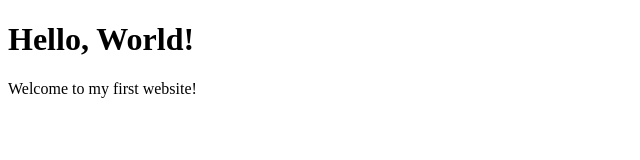
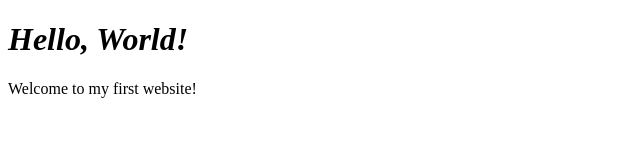
Before and after one commit to tythompson-glitch/first-website, a plain HTML site: page index.html in a window 1280 px wide. Shown: the full height of the page, 0-640 px from the left. Drawn offline with Linux system fonts and the light colour scheme.

Commit message:
Update index.html

```diff
--- a/index.html
+++ b/index.html
@@ -5,7 +5,7 @@
 		<title>My first github.io website</title>
 	</head>
 	<body>
-		<h1>Hello, World!</h1>
+		<h1><em>Hello, World!</em></h1>
 		<p>Welcome to my first website!</p>
 	</body>
 </html>
```
